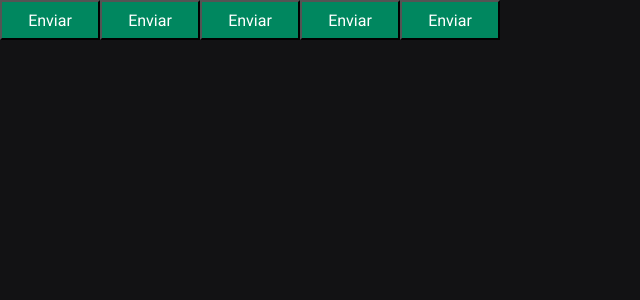
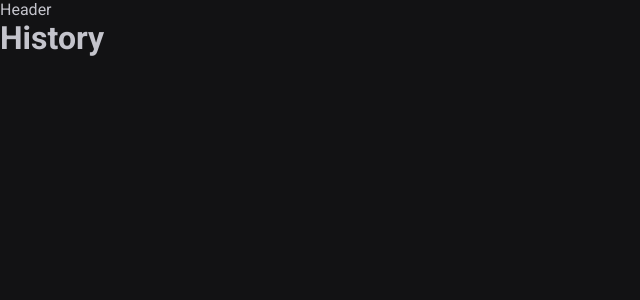
Before and after one commit to bruflor/ignite-reactjs-project02, a React (Vite) app: page /history in a window 1280 px wide. Shown: the top 300 px of the page, without its empty margins (0-640 px from the left). Built offline with nearby package versions, Linux system fonts and the light colour scheme.

Commit message:
wip: router-dom

```diff
--- a/package.json
+++ b/package.json
@@ -11,6 +11,7 @@
   "dependencies": {
     "react": "^18.2.0",
     "react-dom": "^18.2.0",
+    "react-router-dom": "^6.4.3",
     "styled-components": "^5.3.6"
   },
   "devDependencies": {
--- a/src/App.tsx
+++ b/src/App.tsx
@@ -2,16 +2,16 @@
 import { Button } from "./components/Button";
 import { defaultTheme } from "./styles/themes/default";
 import { GlobalStyle } from "./styles/global";
+import { BrowserRouter } from "react-router-dom";
+import { Router } from "./Router";
 
 export function App() {
   return (
-    <ThemeProvider theme={defaultTheme}>
-      <Button variant="primary" />
-      <Button variant="secondary" />
-      <Button variant="success" />
-      <Button variant="danger" />
-      <Button />
-      <GlobalStyle />
-    </ThemeProvider>
+    <BrowserRouter>
+      <ThemeProvider theme={defaultTheme}>
+        <Router />
+        <GlobalStyle />
+      </ThemeProvider>
+    </BrowserRouter>
   );
 }
--- /dev/null
+++ b/src/Router.tsx
@@ -0,0 +1,15 @@
+import { Routes, Route } from "react-router-dom";
+import { Home } from "./pages/Home";
+import { History } from "./pages/History";
+import { DefaultLayout } from "./layouts/DefaultLayout";
+
+export const Router = () => {
+  return (
+    <Routes>
+      <Route path="/" element={<DefaultLayout />}>
+        <Route path="/" element={<Home />} />
+        <Route path="/history" element={<History />} />
+      </Route>
+    </Routes>
+  );
+};
--- a/src/components/Button.styles.ts
+++ b/src/components/Button.styles.ts
@@ -1,4 +1,4 @@
-import styled, {css} from "styled-components";
+import styled from "styled-components";
 
 export type ButtonVariant=
     "primary" | "secondary" | "danger" | "success" | "neutral"
--- /dev/null
+++ b/src/components/Header.tsx
@@ -0,0 +1,3 @@
+export const Header = () => {
+  return <>Header</>;
+};
--- /dev/null
+++ b/src/layouts/DefaultLayout.tsx
@@ -0,0 +1,11 @@
+import { Outlet } from "react-router-dom";
+import { Header } from "../components/Header";
+
+export const DefaultLayout = () => {
+  return (
+    <div>
+      <Header />
+      <Outlet />
+    </div>
+  );
+};
--- /dev/null
+++ b/src/pages/History.tsx
@@ -0,0 +1,3 @@
+export const History = () => {
+  return <h1>History</h1>;
+};
--- /dev/null
+++ b/src/pages/Home.tsx
@@ -0,0 +1,3 @@
+export const Home = () => {
+  return <h1>Home</h1>;
+};
```
Also changed, not shown: 1 other file (tests, documents, lock files or other folders).
